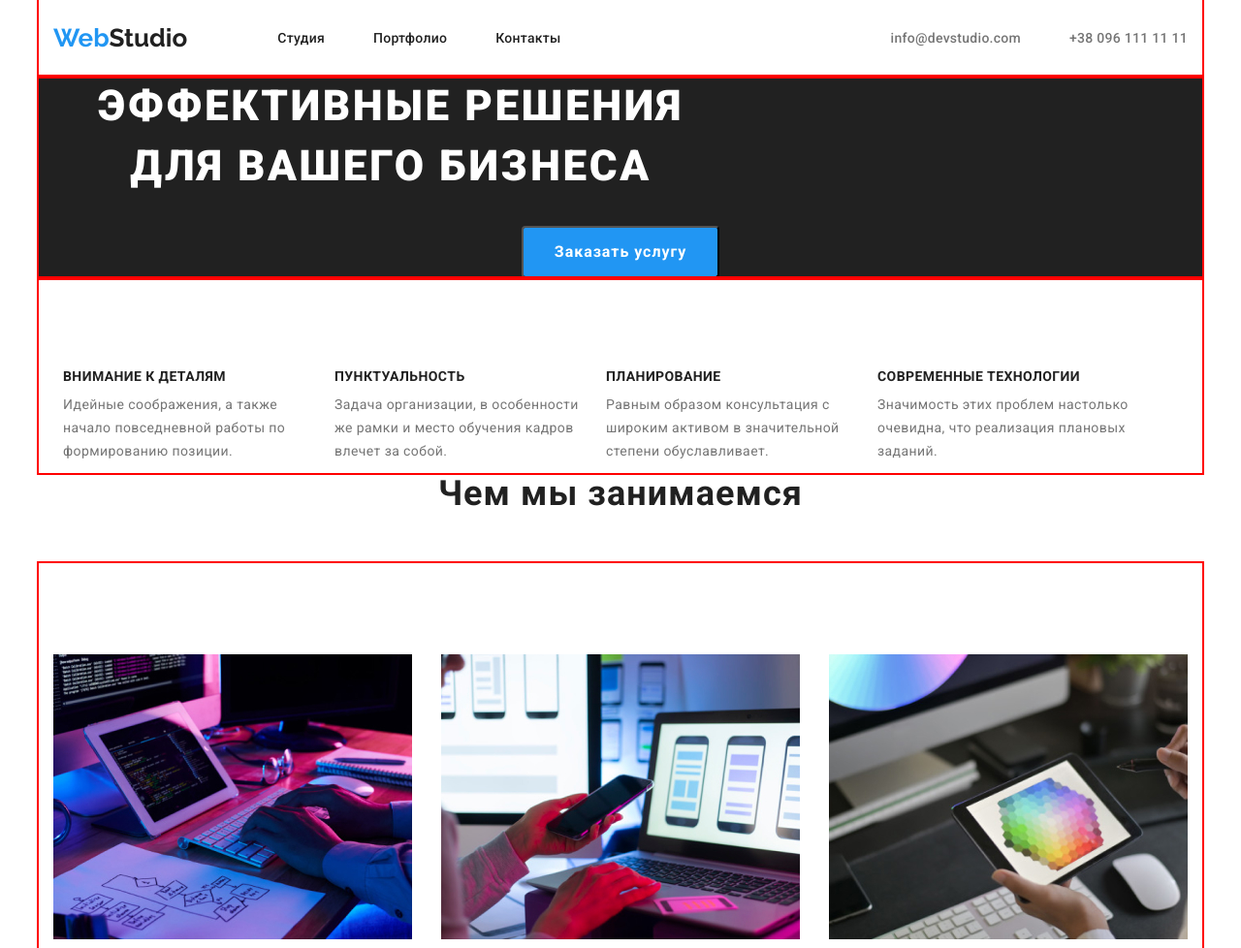
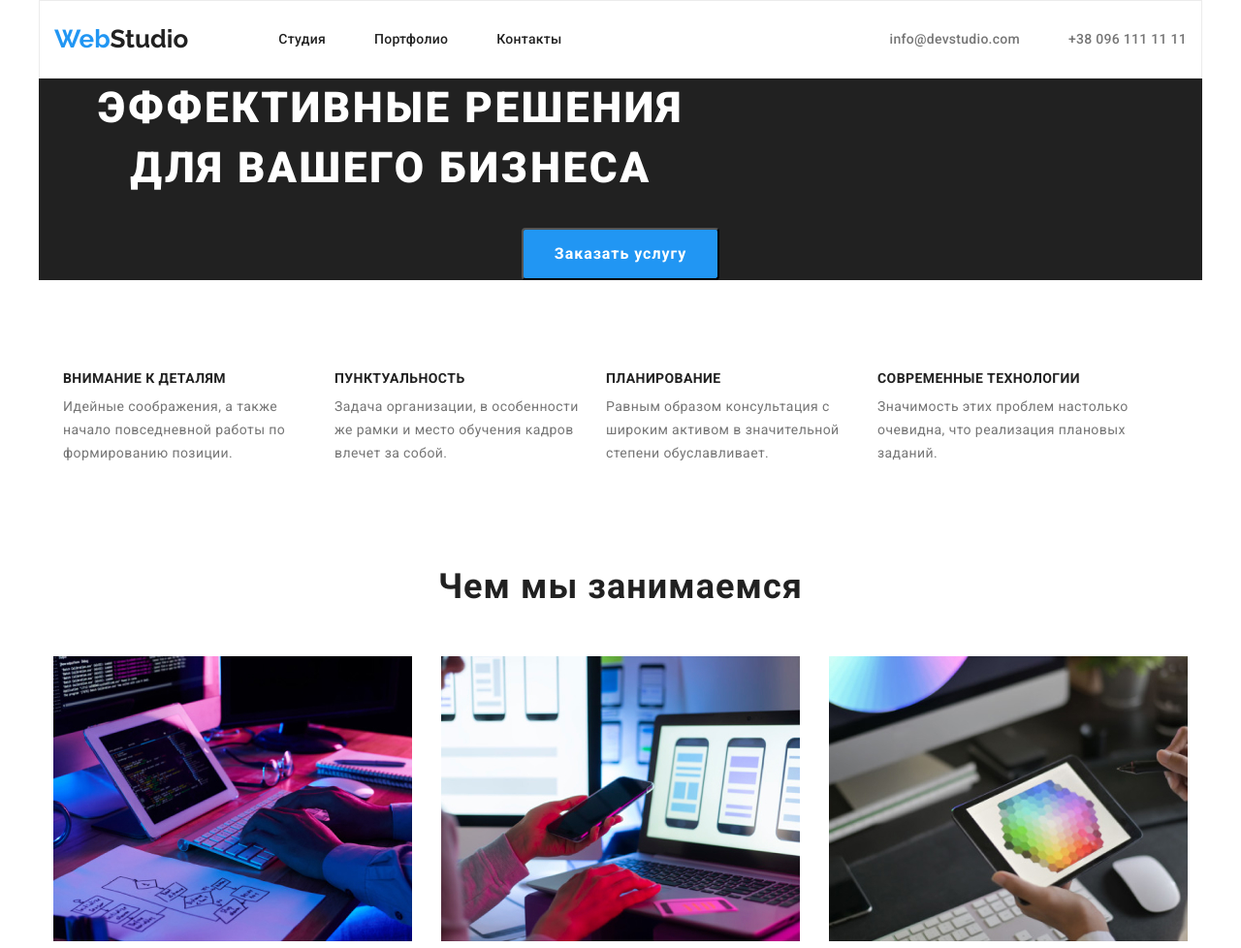
Before and after one commit to KuzkinaOlga/goit-markup-hw-03, a plain HTML site: page index.html in a window 1280 px wide. Shown: the top 978 px of the page at 97% size. Drawn offline with nearby package versions, Linux system fonts and the light colour scheme.

Commit message:
hw3fixed

```diff
--- a/css/styles.css
+++ b/css/styles.css
@@ -26,7 +26,7 @@ html {
   margin-left: auto;
   margin-right: auto;
   width: 1200px;
-  outline: 2px solid #f00;
+
   padding-left: 15px;
   padding-right: 15px;
 }
@@ -59,6 +59,7 @@ address {
 .main-nav {
   display: flex;
   align-items: center;
+  border: 1px solid #ececec;
 }
 .site-nav {
   display: flex;
@@ -158,6 +159,7 @@ address {
   display: flex;
   flex-wrap: wrap;
   padding-top: 94px;
+  padding-bottom: 94px;
 }
 .articles > .item {
   width: 270px;
@@ -186,7 +188,6 @@ address {
 .aboutus {
   display: flex;
   align-items: center;
-  padding-top: 94px;
   padding-bottom: 94px;
 }
 .list-aboutus {
@@ -208,7 +209,6 @@ address {
 .team-list {
   display: flex;
   align-items: center;
-  padding-top: 94px;
   padding-bottom: 94px;
 }
 .team-names-list {
@@ -280,6 +280,7 @@ address {
   width: 370px;
   margin-right: 30px;
   margin-bottom: 30px;
+  border: 1px solid #eeeeee;
 }
 .photo-list > .item:nth-last-child(-n + 3) {
   margin-bottom: 0px;
```
